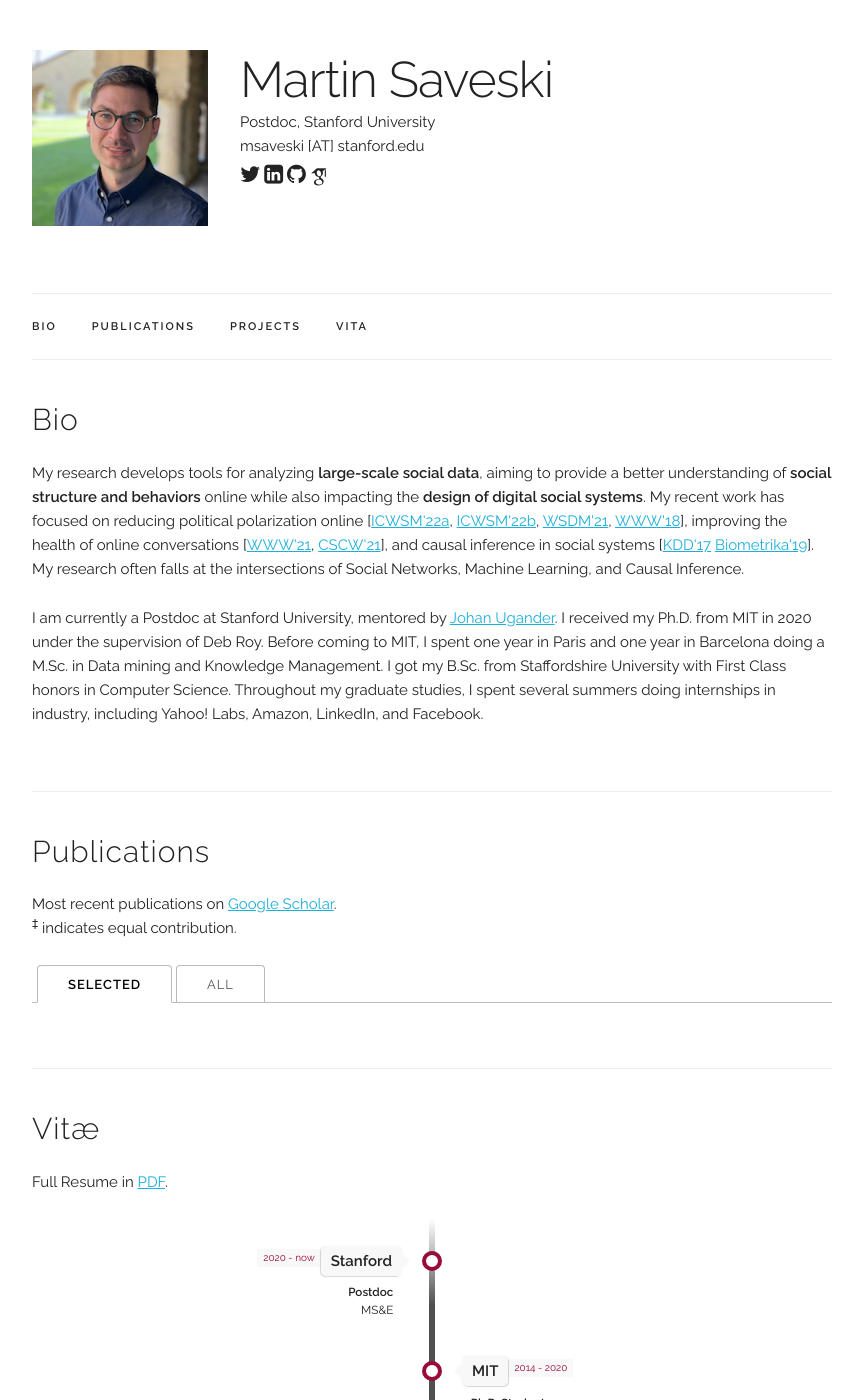
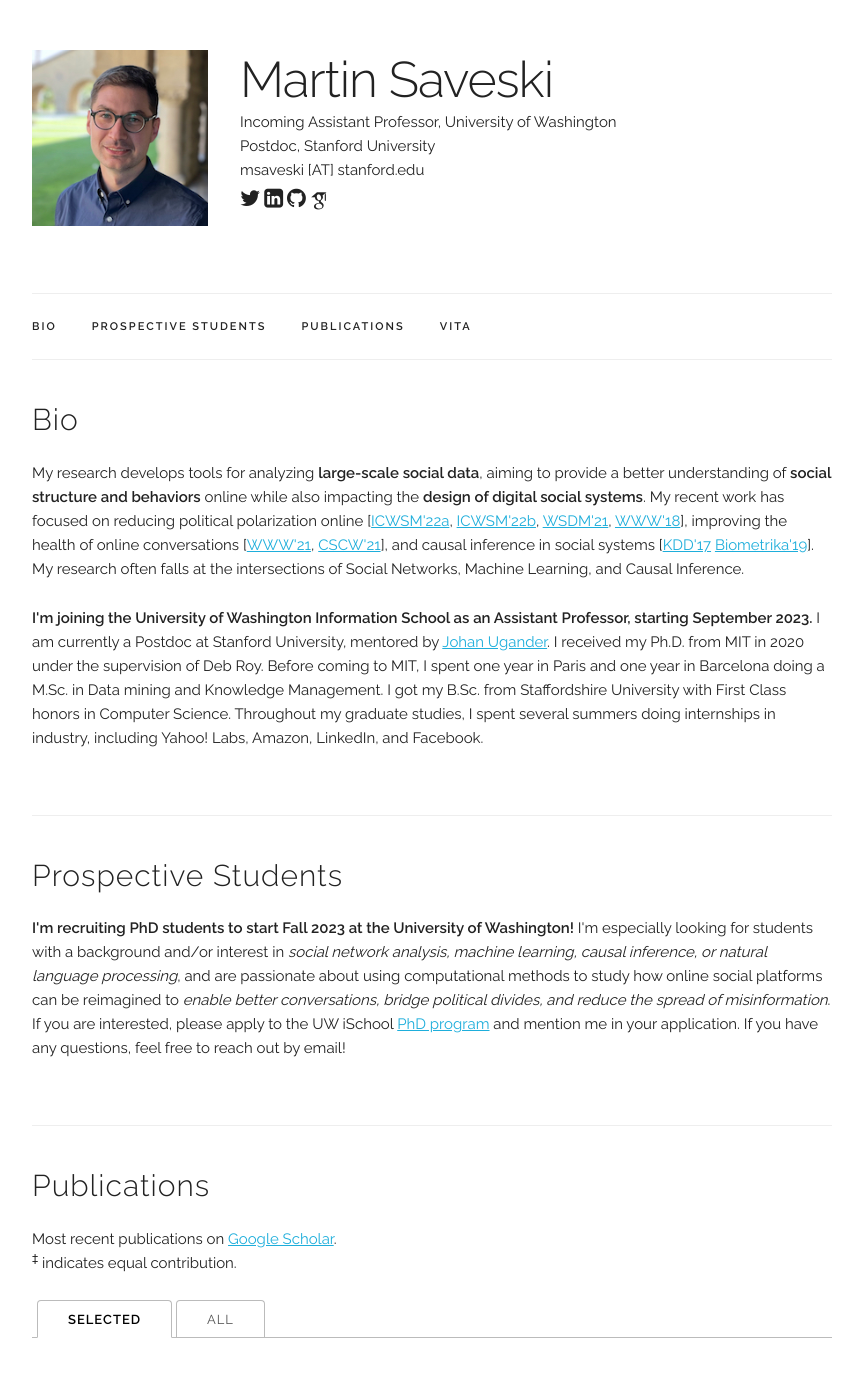
Before and after one commit to msaveski/www_personal, a Jekyll site: the page built from index.html, in a window 1280 px wide and 1400 px high. Shown: the whole window, without its empty margins (208-1071 px from the left). Built offline with Jekyll 4.4.1, drawn with Linux system fonts in a browser that asks for light colours; some web fonts are replaced; some of the changed text lies outside the part shown.

Commit message:
uw prospective students update + a bunch of minor updates

```diff
--- a/_data/main_info.yaml
+++ b/_data/main_info.yaml
@@ -1,5 +1,5 @@
 name: "Martin Saveski"
-title: "Postdoc, Stanford University"
+title: "Incoming Assistant Professor, University of Washington<br/> Postdoc, Stanford University"
 email: "msaveski [AT] stanford.edu"
 profile_pic: "/assets/profile-pics/SU_small.jpg"
 twitter: "https://twitter.com/msaveski"
--- a/_layouts/default.html
+++ b/_layouts/default.html
@@ -101,8 +101,9 @@
       <div class="container">
         <ul class="navbar-list">
           <li class="navbar-item"><a class="navbar-link" href={{ "/index.html#bio" | prepend: site.baseurl }}>Bio</a></li>
+          <li class="navbar-item"><a class="navbar-link" href={{ "/index.html#prospective-students" | prepend: site.baseurl }}>Prospective Students</a></li>
           <li class="navbar-item"><a class="navbar-link" href={{ "/index.html#publications" | prepend: site.baseurl }}>Publications</a></li>
-          <li class="navbar-item"><a class="navbar-link" href={{ "/index.html#projects" | prepend: site.baseurl }}>Projects</a></li>
+          <!--<li class="navbar-item"><a class="navbar-link" href={{ "/index.html#projects" | prepend: site.baseurl }}>Projects</a></li>-->
           <li class="navbar-item"><a class="navbar-link" href={{ "/index.html#resume" | prepend: site.baseurl }}>Vita</a></li>
         </ul>
       </div>
--- a/index.html
+++ b/index.html
@@ -22,25 +22,23 @@ title: Home
   </p>
 
   <p>
+  <b>I'm joining the University of Washington Information School as an Assistant Professor, starting September 2023.</b>
   I am currently a Postdoc at Stanford University, mentored by <a href="https://web.stanford.edu/~jugander/" target="_blank">Johan Ugander</a>.
   I received my Ph.D. from MIT in 2020 under the supervision of Deb Roy.
   Before coming to MIT, I spent one year in Paris and one year in Barcelona doing a M.Sc. in Data mining and Knowledge Management.
   I got my B.Sc. from Staffordshire University with First Class honors in Computer Science.
   Throughout my graduate studies, I spent several summers doing internships in industry, including Yahoo! Labs, Amazon, LinkedIn, and Facebook.
   </p>
-  <!--
-  I am a Postdoc at the department of Management Science and Engineering at Stanford University, working with <a href="https://web.stanford.edu/~jugander/" target="_blank">Johan Ugander</a>.
-  My research develops tools for analyzing large-scale social data, aiming to provide a better understanding of social structure and behaviors online while also impacting the design of digital social systems.
-  My work often falls at the intersections of Social Networks, Machine Learning, and Causal Inference.
+</div>
+
+<div class="docs-section" id="prospective-students">
+  <h4>Prospective Students</h4>
+  <p>
+  <b>I'm recruiting PhD students to start Fall 2023 at the University of Washington! </b>
+  I'm especially looking for students with a background and/or interest in <i>social network analysis, machine learning, causal inference, or natural language processing</i>, and are passionate about using computational methods to study how online social platforms can be reimagined to <i>enable better conversations, bridge political divides, and reduce the spread of misinformation</i>.
+  If you are interested, please apply to the UW iSchool <a href="https://ischool.uw.edu/programs/phd/admissions" target="_blank">PhD program</a> and mention me in your application.
+  If you have any questions, feel free to reach out by email!
   </p>
-
-  <p>
-  I completed my Ph.D. from MIT in 2020 under the supervision of Deb Roy.
-  Before coming to MIT, I spent one year in Paris and one year in Barcelona doing a M.Sc. in Data mining and Knowledge Management.
-  I got my B.Sc. from Staffordshire University with First Class honors in Computer Science.
-  Throughout my graduate studies, I spent several summers doing internships in industry, including Yahoo! Labs, Amazon, LinkedIn, and Facebook.
-  </p>
-  -->
 </div>
 
 
@@ -243,7 +241,7 @@ title: Home
     <a href="https://pauljwright.github.io/" target="_blank">3</a>,
     <a href="https://bayesianbrad.github.io/" target="_blank">4</a>,
     <a href="https://ahxt.github.io/" target="_blank">5</a>,
-    <a href="https://people.csail.mit.edu/chang87/" target="_blank">6</a>,
+    <a href="https://code-terminator.github.io/" target="_blank">6</a>,
     <a href="https://dinacmistry.github.io/" target="_blank">7</a>,
     <a href="https://stanniszhou.github.io/" target="_blank">8</a>,
     <a href="http://binghongchen.net/" target="_blank">9</a>,
```
Also changed, not shown: other parts of index.html (+9 -2 lines), 1 other file.
